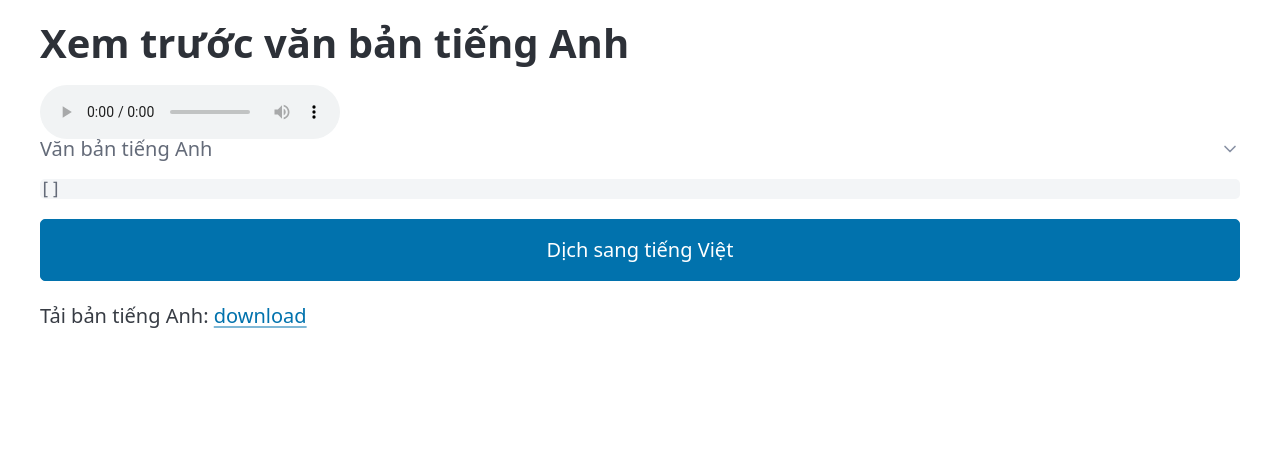
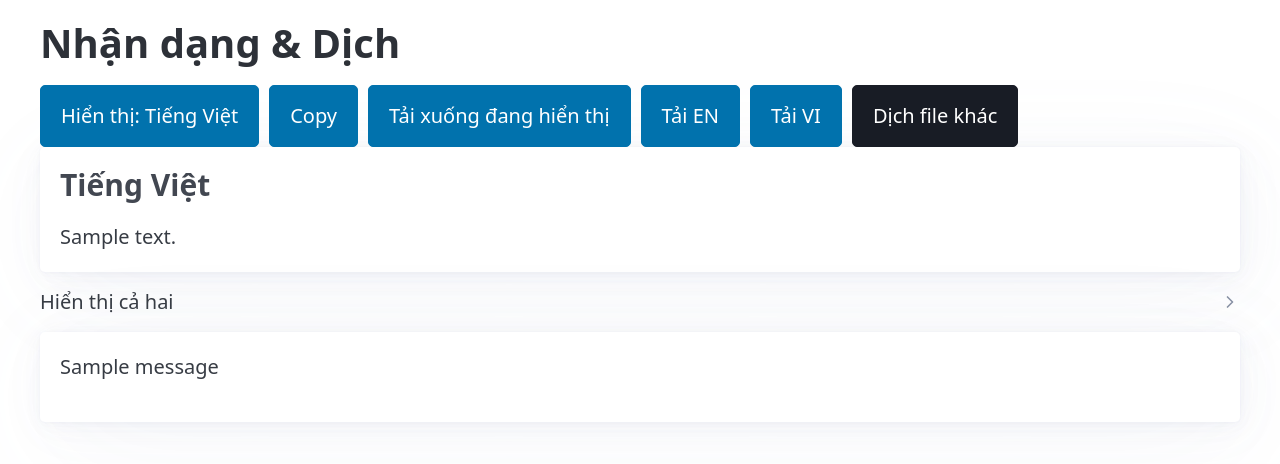
Before and after one commit to tanbaycu/voiceFlow, a Flask app: template templates/preview.html in a window 1280 px wide. Shown: the top 464 px of the page. Run offline with Flask 3, Linux system fonts and the light colour scheme; the template is opened without the code that fills it: most values are stand-ins (such as "Sample title", 1, 10 or a date in 2020); one stand-in notice (Sample message) is shown; some libraries are stand-ins or nearby versions.

Commit message:
upate limit

```diff
--- a/app.py
+++ b/app.py
@@ -1,13 +1,12 @@
 import os
 import uuid
-from flask import Flask, render_template, request, redirect, url_for, send_file, flash, Response
+import tempfile
+from flask import Flask, render_template, request, redirect, url_for, flash
 from werkzeug.utils import secure_filename
 
 from transcribe_translate import (
     transcribe_audio_to_english,
     translate_en_to_vi,
-    derive_paths,
-    write_text_file,
 )
 
 # ==== DB setup (inline) ====
@@ -56,12 +55,7 @@
 # ===========================
 
 
-UPLOAD_DIR = os.path.join(os.path.dirname(__file__), "uploads")
-OUTPUT_DIR = os.path.join(os.path.dirname(__file__), "outputs")
 ALLOWED_EXTENSIONS = {"mp3", "wav", "m4a", "mp4", "aac", "flac", "ogg"}
-
-os.makedirs(UPLOAD_DIR, exist_ok=True)
-os.makedirs(OUTPUT_DIR, exist_ok=True)
 
 # Cấu hình nhẹ cho gói Free
 WHISPER_MODEL = os.environ.get("WHISPER_MODEL", "tiny")
@@ -101,47 +95,31 @@
         return redirect(url_for("upload_form"))
 
     filename = secure_filename(file.filename)
-    unique_prefix = uuid.uuid4().hex[:8]
-    saved_name = f"{unique_prefix}_{filename}"
-    saved_path = os.path.join(UPLOAD_DIR, saved_name)
-    file.save(saved_path)
+    suffix = "." + filename.rsplit(".", 1)[1].lower()
 
     try:
-        en_text = transcribe_audio_to_english(
-            saved_path,
-            model_size=WHISPER_MODEL,
-            beam_size=1,
-        )
+        with tempfile.NamedTemporaryFile(delete=True, suffix=suffix) as tmp:
+            file.save(tmp.name)
+            en_text = transcribe_audio_to_english(
+                tmp.name,
+                model_size=WHISPER_MODEL,
+                beam_size=1,
+            )
     except Exception as exc:
         flash(f"Lỗi nhận dạng: {exc}")
         return redirect(url_for("upload_form"))
 
-    # Lưu vào DB
-    session = get_session()
-    try:
-        rec = Transcript(audio_filename=saved_name, en_text=en_text)
-        session.add(rec)
-        session.commit()
-        rec_id = rec.id
-    finally:
-        session.close()
-
     return render_template(
         "preview.html",
-        audio_path=url_for("download_uploaded", filename=saved_name),
         en_text=en_text,
-        en_txt_rel=f"db:{rec_id}",
-        audio_rel=os.path.basename(saved_path),
-        rec_id=rec_id,
+        vi_text=None,
     )
 
 
 @app.post("/translate")
 def do_translate():
     en_text = request.form.get("en_text", "").strip()
-    audio_rel = request.form.get("audio_rel", "").strip()
-    rec_id = request.form.get("rec_id", "").strip()
-    if not en_text or not audio_rel:
+    if not en_text:
         flash("Thiếu dữ liệu dịch.")
         return redirect(url_for("upload_form"))
 
@@ -151,58 +129,11 @@
         flash(f"Lỗi dịch: {exc}")
         return redirect(url_for("upload_form"))
 
-    # Cập nhật DB
-    session = get_session()
-    try:
-        if rec_id:
-            rec = session.get(Transcript, int(rec_id))
-            if rec:
-                rec.vi_text = vi_text
-        session.commit()
-    finally:
-        session.close()
-
     return render_template(
-        "result.html",
+        "preview.html",
+        en_text=en_text,
         vi_text=vi_text,
-        vi_txt_rel=f"db:{rec_id}",
-        rec_id=rec_id,
     )
-
-
-@app.get("/uploads/<path:filename>")
-def download_uploaded(filename: str):
-    path = os.path.join(UPLOAD_DIR, filename)
-    return send_file(path, as_attachment=True)
-
-
-@app.get("/outputs/<path:filename>")
-def download_output(filename: str):
-    # Giữ route cũ cho file hệ thống
-    path = os.path.join(OUTPUT_DIR, filename)
-    return send_file(path, as_attachment=True)
-
-
-@app.get("/db/download/<int:rec_id>/<string:kind>")
-def download_from_db(rec_id: int, kind: str):
-    session = get_session()
-    try:
-        rec = session.get(Transcript, rec_id)
-        if not rec:
-            return Response("Not found", status=404)
-        content = rec.en_text if kind == "en" else rec.vi_text
-        if not content:
-            return Response("No content", status=404)
-        filename = f"{rec.audio_filename}.{kind}.txt"
-        return Response(
-            content,
-            headers={
-                "Content-Type": "text/plain; charset=utf-8",
-                "Content-Disposition": f"attachment; filename={filename}",
-            },
-        )
-    finally:
-        session.close()
 
 
 if __name__ == "__main__":
--- a/templates/preview.html
+++ b/templates/preview.html
@@ -3,29 +3,118 @@
   <head>
     <meta charset="utf-8">
     <meta name="viewport" content="width=device-width, initial-scale=1">
-    <title>Xem trước bản nhận dạng</title>
+    <title>Kết quả</title>
     <link rel="stylesheet" href="https://cdn.jsdelivr.net/npm/@picocss/pico@2/css/pico.min.css">
+    <style>
+      .area { white-space: pre-wrap; }
+      .toolbar { display: flex; gap: .5rem; flex-wrap: wrap; }
+    </style>
   </head>
   <body>
     <main class="container">
-      <h1>Xem trước văn bản tiếng Anh</h1>
-      <audio controls src="{{ audio_path }}"></audio>
+      <h1>Nhận dạng & Dịch</h1>
 
-      <details open>
-        <summary>Văn bản tiếng Anh</summary>
-        <pre style="white-space: pre-wrap">{{ en_text }}</pre>
-      </details>
+      <section>
+        <div class="toolbar">
+          <button id="toggle">Hiển thị: {{ 'Tiếng Việt' if vi_text else 'Tiếng Anh' }}</button>
+          <button id="copy">Copy</button>
+          <button id="downloadCurrent">Tải xuống đang hiển thị</button>
+          {% if vi_text %}
+          <button id="downloadEn">Tải EN</button>
+          <button id="downloadVi">Tải VI</button>
+          {% endif %}
+          <a href="/" role="button" class="contrast">Dịch file khác</a>
+          {% if not vi_text %}
+          <form action="/translate" method="post" style="display:inline">
+            <input type="hidden" name="en_text" value="{{ en_text }}" />
+            <button type="submit">Dịch sang tiếng Việt</button>
+          </form>
+          {% endif %}
+        </div>
 
-      <form action="/translate" method="post">
-        <input type="hidden" name="en_text" value="{{ en_text }}">
-        <input type="hidden" name="audio_rel" value="{{ audio_rel }}">
-        <input type="hidden" name="rec_id" value="{{ rec_id }}">
-        <button type="submit">Dịch sang tiếng Việt</button>
-      </form>
+        <article>
+          <h3 id="title">{{ 'Tiếng Việt' if vi_text else 'Tiếng Anh' }}</h3>
+          <div id="content" class="area">{{ vi_text if vi_text else en_text }}</div>
+        </article>
 
-      <p>
-        Tải bản tiếng Anh: <a href="{{ url_for('download_from_db', rec_id=rec_id, kind='en') }}">download</a>
-      </p>
+        {% if vi_text %}
+        <details>
+          <summary>Hiển thị cả hai</summary>
+          <div class="grid">
+            <article>
+              <h4>Tiếng Anh</h4>
+              <div class="area">{{ en_text }}</div>
+            </article>
+            <article>
+              <h4>Tiếng Việt</h4>
+              <div class="area">{{ vi_text }}</div>
+            </article>
+          </div>
+        </details>
+        {% endif %}
+      </section>
+
+      {% with messages = get_flashed_messages() %}
+        {% if messages %}
+          <article>
+            {% for msg in messages %}
+              <p>{{ msg }}</p>
+            {% endfor %}
+          </article>
+        {% endif %}
+      {% endwith %}
     </main>
+
+    <script>
+      const enText = `{{ en_text | replace('`','\`') }}`;
+      const viText = `{{ (vi_text or '') | replace('`','\`') }}`;
+      const hasVi = {{ 'true' if vi_text else 'false' }};
+      const titleEl = document.getElementById('title');
+      const contentEl = document.getElementById('content');
+      const toggleBtn = document.getElementById('toggle');
+      const copyBtn = document.getElementById('copy');
+      const dlCurrentBtn = document.getElementById('downloadCurrent');
+      const dlEnBtn = document.getElementById('downloadEn');
+      const dlViBtn = document.getElementById('downloadVi');
+      let showingVi = hasVi;
+
+      function downloadText(filename, text) {
+        const blob = new Blob([text], { type: 'text/plain;charset=utf-8' });
+        const url = URL.createObjectURL(blob);
+        const a = document.createElement('a');
+        a.href = url;
+        a.download = filename;
+        document.body.appendChild(a);
+        a.click();
+        a.remove();
+        URL.revokeObjectURL(url);
+      }
+
+      if (toggleBtn) {
+        toggleBtn.addEventListener('click', () => {
+          if (!hasVi) return;
+          showingVi = !showingVi;
+          titleEl.textContent = showingVi ? 'Tiếng Việt' : 'Tiếng Anh';
+          contentEl.textContent = showingVi ? viText : enText;
+        });
+      }
+
+      copyBtn.addEventListener('click', async () => {
+        try {
+          await navigator.clipboard.writeText(contentEl.textContent);
+          copyBtn.textContent = 'Đã copy';
+          setTimeout(() => copyBtn.textContent = 'Copy', 1500);
+        } catch {}
+      });
+
+      dlCurrentBtn.addEventListener('click', () => {
+        const isVi = hasVi && showingVi;
+        const name = isVi ? 'transcript.vi.txt' : 'transcript.en.txt';
+        downloadText(name, contentEl.textContent);
+      });
+
+      if (dlEnBtn) dlEnBtn.addEventListener('click', () => downloadText('transcript.en.txt', enText));
+      if (dlViBtn) dlViBtn.addEventListener('click', () => downloadText('transcript.vi.txt', viText));
+    </script>
   </body>
 </html>
```
Also changed, not shown: transcribe_translate.py (+18 -4 lines).
